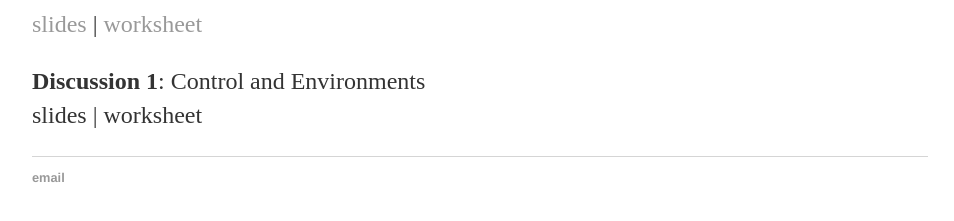
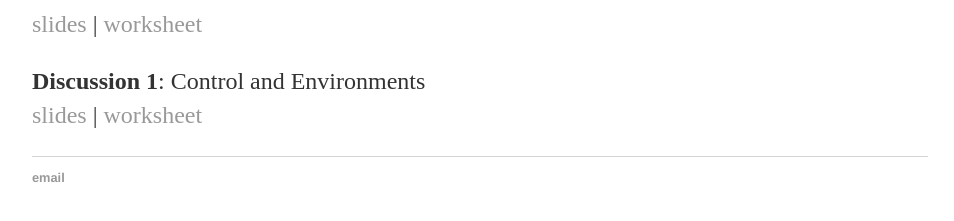
Before and after one commit to charleshong3/charleshong3.github.io, a Jekyll site: the page built from 61a/index.html, in a window 1280 px wide. Shown: the part 653-874 px from the top of the page, without its empty margins (160-1114 px from the left). Built offline with Jekyll 4.4.1, drawn with Linux system fonts in a browser that asks for light colours; part of the change alters nothing that is shown.

```diff
--- a/61a/index.html
+++ b/61a/index.html
@@ -27,6 +27,6 @@ title: CS 61A Fall 2018
     </p>
     <p>
         <b>Discussion 1</b>: Control and Environments <br>
-        slides |
-        worksheet
+        <a href="https://docs.google.com/presentation/d/14EDZ9gNaSRrXAuo70yY_OqYZZ0gVSTauoifgMMNFFhQ/edit?usp=sharing">slides</a> |
+        <a href="https://cs61a.org/disc/disc01.pdf">worksheet </a>
     </p>
```
